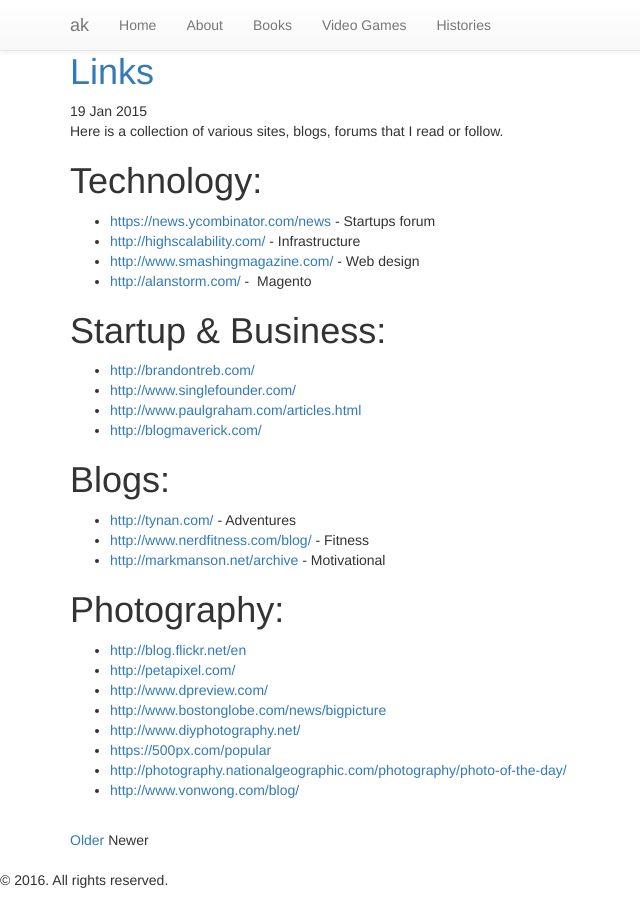
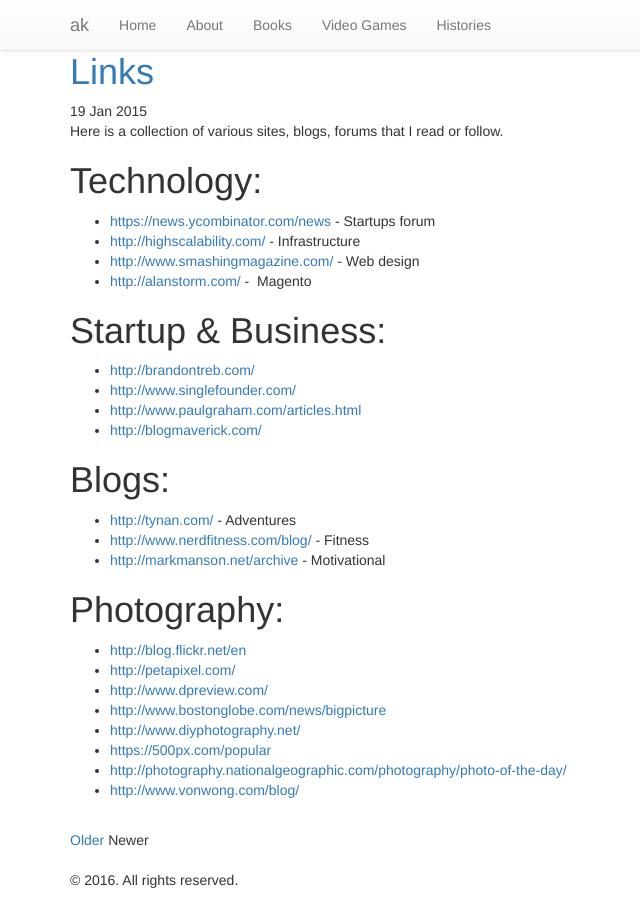
Before and after one commit to digideskio/amer3000.github.io, a Jekyll site: the page built from index.html, in a window 1280 px wide and 900 px high, scrolled down 2680 px. Shown: the whole window, without its empty margins (0-640 px from the left). Built offline with Jekyll 4.4.1, drawn with Linux system fonts in a browser that asks for light colours; the list of posts is cut into pages by our own code.

Commit message:
More layout changes.

```diff
--- a/_layouts/default.html
+++ b/_layouts/default.html
@@ -7,8 +7,10 @@
 {% include sidebar.html %}
 
 <div class="container">
-{{ content }}
+	{{ content }}
+
+	<p>&copy; {{ site.time | date: '%Y' }}. All rights reserved.</p>
 </div>
-<p>&copy; {{ site.time | date: '%Y' }}. All rights reserved.</p>
+
 </body>
 </html>
```
